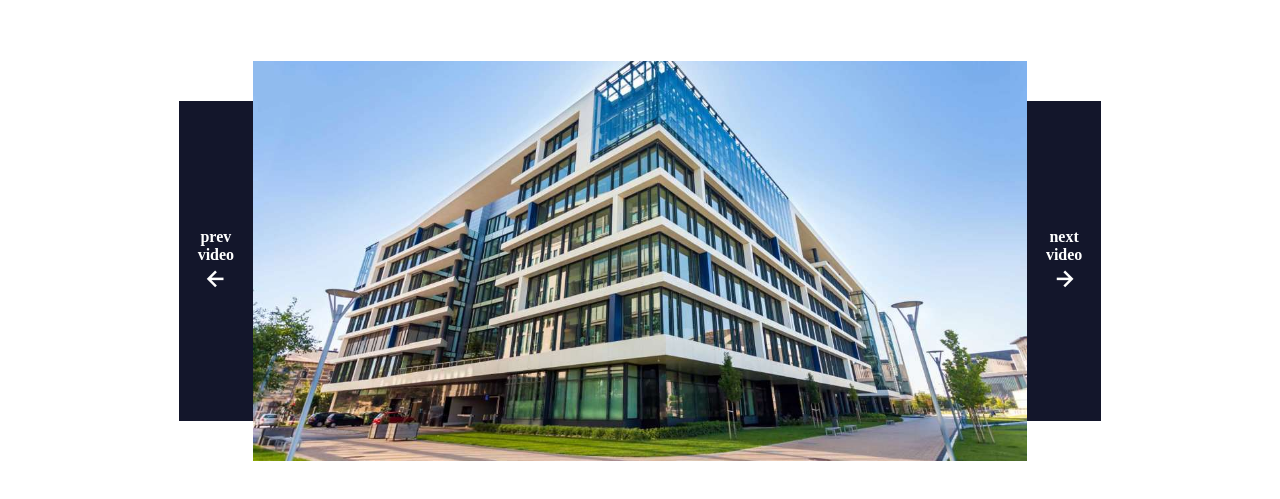
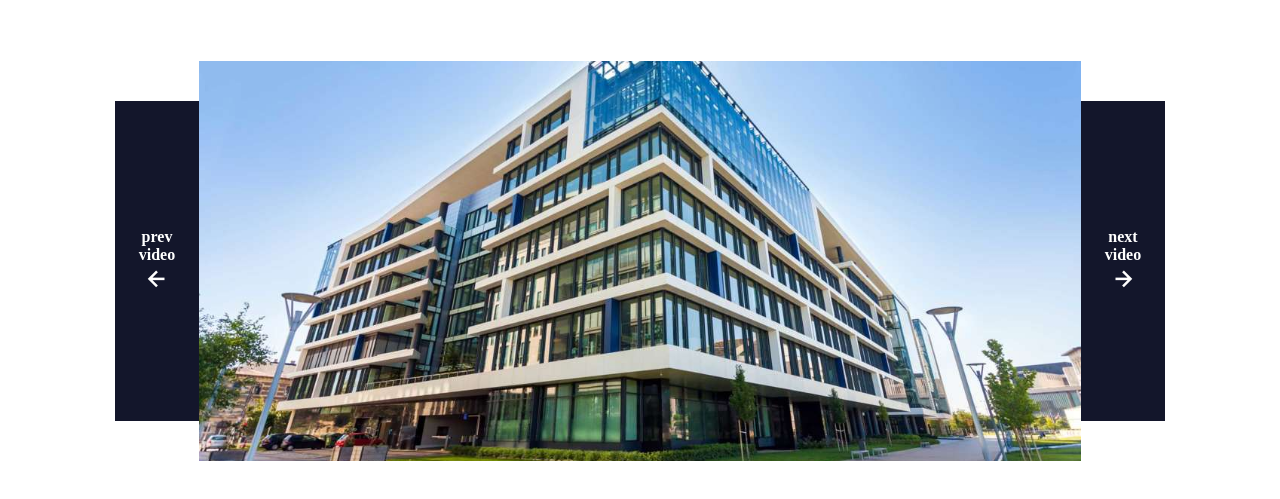
Before and after one commit to VaibhavTiwari00/img-video-slider, a plain HTML site: page index.html in a window 1280 px wide. Shown: the part 109-608 px from the top of the page. Drawn offline with nearby package versions, Linux system fonts and the light colour scheme.

Commit message:
inital commit

```diff
--- a/style.css
+++ b/style.css
@@ -23,7 +23,7 @@
 .page-5-box {
     width: 90%;
     max-width: 1050px;
-    padding: 5%;
+    padding: 5% 0;
     display: grid;
     grid-template-columns: 8% auto 8%;
     margin: 0 auto;
```
